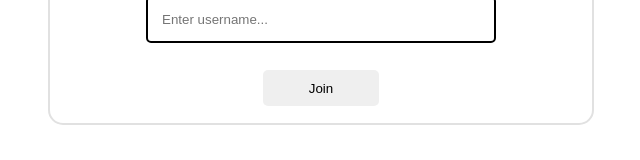
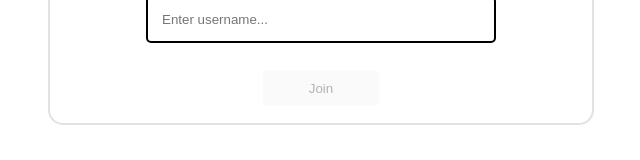
Before and after one commit to davidhdaw/Ground-Itself-Full, a React (Create React App) app in the folder Client/: page / in a window 1280 px wide. Shown: the part 296-456 px from the top of the page, without its empty margins (319-959 px from the left). Built offline with nearby package versions, Linux system fonts and the light colour scheme.

Commit message:
uhh actually better to just disable the button than do all that

```diff
--- a/Client/src/Components/login.js
+++ b/Client/src/Components/login.js
@@ -46,6 +46,7 @@ function Login({socket, setUsernameSelected}) {
                 <button
                   className="connectBtn"
                   onClick={() => validateForm()}
+                  disabled={!username}
                 >
                   Join
                 </button>
```
